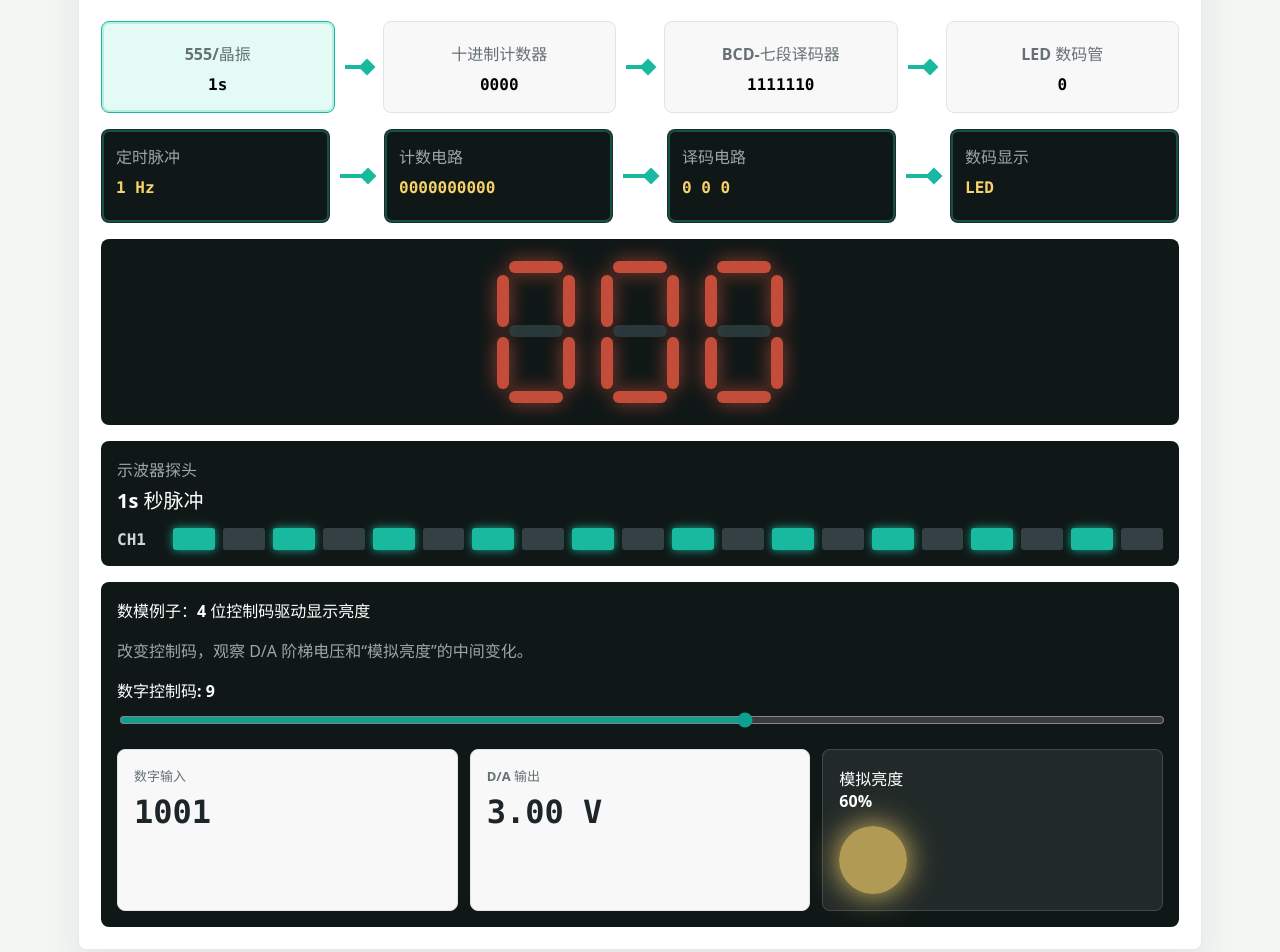
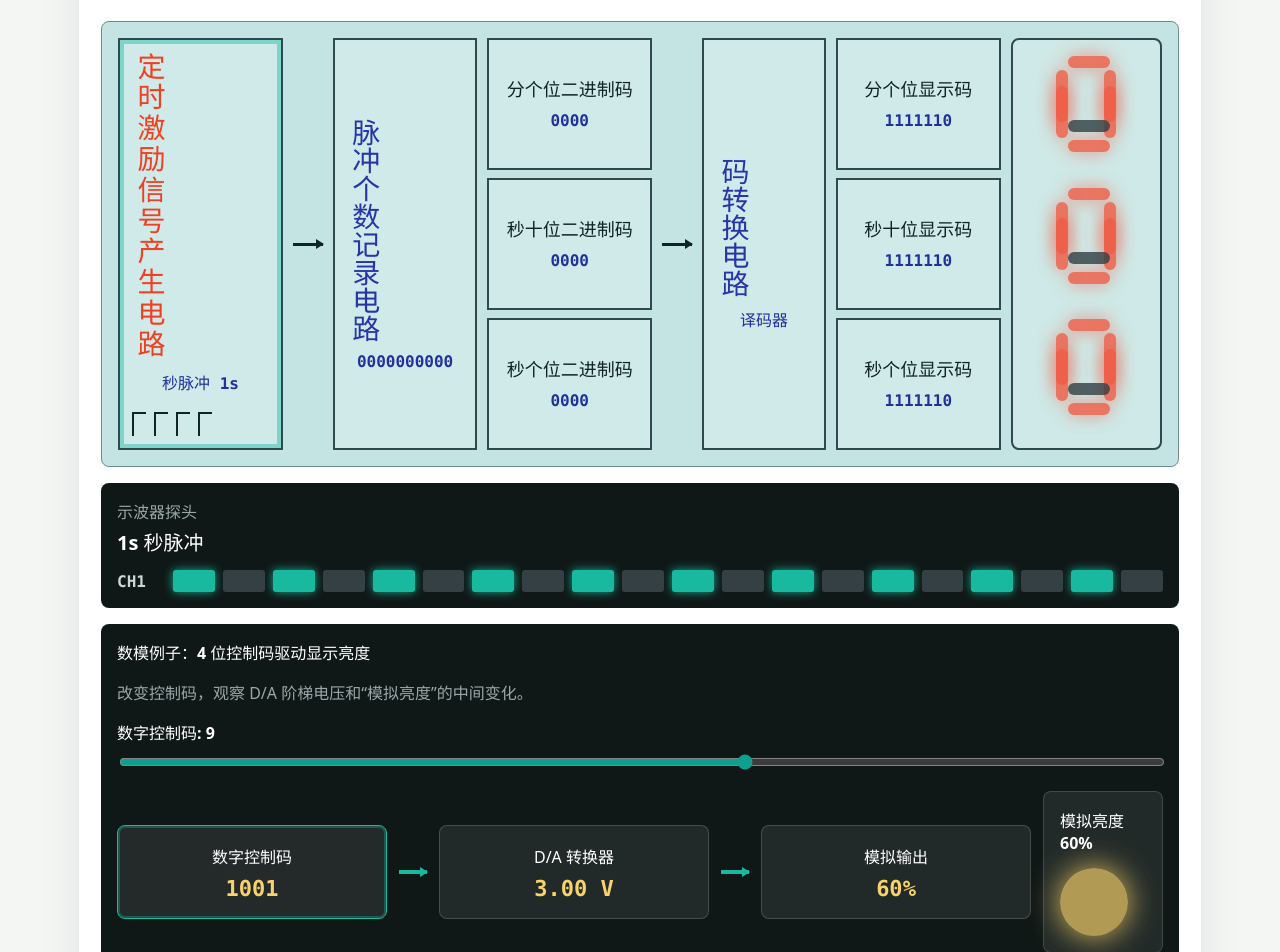
Before and after one commit to huihuinjust/Digital-Logic-Lab, a React (Vite) app: page / in a window 1280 px wide. Shown: the part 3060-4012 px from the top of the page. Built offline with nearby package versions, Linux system fonts and the light colour scheme.

Commit message:
Refine chapter one simulation fidelity

```diff
--- a/src/App.jsx
+++ b/src/App.jsx
@@ -263,41 +263,58 @@ function DigitalTimerLab() {
         <button className="ghost-action small" onClick={() => setSeconds(0)}>复位</button>
         <strong>{String(minuteOnes)}:{String(secondTens)}{String(secondOnes)}</strong>
       </div>
-      <div className="timer-circuit">
-        <button className={probe === "clk" ? "active" : ""} onClick={() => setProbe("clk")}>
-          <span>555/晶振</span><b>1s</b>
+      <div className="timer-schematic">
+        <button className={`timer-source ${probe === "clk" ? "active" : ""}`} onClick={() => setProbe("clk")}>
+          <span>定时激励信号产生电路</span>
+          <b>秒脉冲 1s</b>
+          <MiniPulse />
         </button>
-        <i />
-        <button className={probe === "counter" ? "active" : ""} onClick={() => setProbe("counter")}>
-          <span>十进制计数器</span><b>{secondOnes.toString(2).padStart(4, "0")}</b>
+        <i className="schematic-arrow" />
+        <button className={`timer-counter ${probe === "counter" ? "active" : ""}`} onClick={() => setProbe("counter")}>
+          <span>脉冲个数记录电路</span>
+          <b>{seconds.toString(2).padStart(10, "0")}</b>
         </button>
-        <i />
-        <button className={probe === "decoder" ? "active" : ""} onClick={() => setProbe("decoder")}>
-          <span>BCD-七段译码器</span><b>{sevenSegmentBits(secondOnes).join("")}</b>
+        <div className="bcd-stack">
+          {[
+            ["分个位二进制码", minuteOnes],
+            ["秒十位二进制码", secondTens],
+            ["秒个位二进制码", secondOnes]
+          ].map(([label, value]) => (
+            <button className={probe === "counter" ? "active" : ""} key={label} onClick={() => setProbe("counter")}>
+              <span>{label}</span>
+              <b>{value.toString(2).padStart(4, "0")}</b>
+            </button>
+          ))}
+        </div>
+        <i className="schematic-arrow" />
+        <button className={`decoder-block ${probe === "decoder" ? "active" : ""}`} onClick={() => setProbe("decoder")}>
+          <span>码转换电路</span>
+          <b>译码器</b>
         </button>
-        <i />
-        <button className={probe === "display" ? "active" : ""} onClick={() => setProbe("display")}>
-          <span>LED 数码管</span><b>{secondOnes}</b>
-        </button>
-      </div>
-      <div className="system-flow">
-        {["定时脉冲", "计数电路", "译码电路", "数码显示"].map((label, index) => (
-          <React.Fragment key={label}>
-            <div className={index <= 3 ? "flow-node active" : "flow-node"}>
+        <div className="display-stack">
+          {[
+            ["分个位显示码", minuteOnes],
+            ["秒十位显示码", secondTens],
+            ["秒个位显示码", secondOnes]
+          ].map(([label, value]) => (
+            <button className={probe === "display" ? "active" : ""} key={label} onClick={() => setProbe("display")}>
               <span>{label}</span>
-              <b>{index === 0 ? "1 Hz" : index === 1 ? seconds.toString(2).padStart(10, "0") : index === 2 ? digits.join(" ") : "LED"}</b>
-            </div>
-            {index < 3 && <i className="flow-arrow" />}
-          </React.Fragment>
-        ))}
-      </div>
-      <div className="seven-seg-row">
-        {digits.map((digit, index) => <SevenSegment key={index} digit={digit} />)}
+              <b>{sevenSegmentBits(value).join("")}</b>
+            </button>
+          ))}
+        </div>
+        <div className="timer-displays" onClick={() => setProbe("display")}>
+          {digits.map((digit, index) => <SevenSegment key={index} digit={digit} />)}
+        </div>
       </div>
       <Oscilloscope title={probeLabels[probe]} bits={probeBits} tick={seconds} />
       <DacExample />
     </div>
   );
+}
+
+function MiniPulse() {
+  return <div className="mini-pulse"><i /><i /><i /><i /></div>;
 }
 
 function SevenSegment({ digit }) {
@@ -355,7 +372,9 @@ function Oscilloscope({ title, bits, tick }) {
 
 function DacExample() {
   const [code, setCode] = useState(9);
+  const [probe, setProbe] = useState("digital");
   const voltage = ((code / 15) * 5).toFixed(2);
+  const bits = code.toString(2).padStart(4, "0").split("").map(Number);
   return (
     <div className="dac-example">
       <div>
@@ -363,14 +382,31 @@ function DacExample() {
         <p>改变控制码，观察 D/A 阶梯电压和“模拟亮度”的中间变化。</p>
       </div>
       <Slider label="数字控制码" unit="" value={code} min={0} max={15} setValue={setCode} />
-      <div className="dac-flow">
-        <RadixCard label="数字输入" value={code.toString(2).padStart(4, "0")} />
-        <RadixCard label="D/A 输出" value={`${voltage} V`} />
+      <div className="dac-schematic">
+        <button className={probe === "digital" ? "active" : ""} onClick={() => setProbe("digital")}>
+          <span>数字控制码</span>
+          <b>{code.toString(2).padStart(4, "0")}</b>
+        </button>
+        <i />
+        <button className={probe === "dac" ? "active" : ""} onClick={() => setProbe("dac")}>
+          <span>D/A 转换器</span>
+          <b>{voltage} V</b>
+        </button>
+        <i />
+        <button className={probe === "analog" ? "active" : ""} onClick={() => setProbe("analog")}>
+          <span>模拟输出</span>
+          <b>{Math.round((code / 15) * 100)}%</b>
+        </button>
         <div className="analog-lamp" style={{ "--light": code / 15 }}>
           <span>模拟亮度</span>
           <b>{Math.round((code / 15) * 100)}%</b>
         </div>
       </div>
+      <Oscilloscope
+        title={probe === "digital" ? "4 位数字码" : probe === "dac" ? "D/A 阶梯电压" : "负载亮度信号"}
+        bits={probe === "digital" ? bits : [code > 0 ? 1 : 0]}
+        tick={code}
+      />
     </div>
   );
 }
@@ -405,17 +441,10 @@ function NumberSystemLab() {
         <span>十进制输入</span>
         <input value={number} onChange={(event) => setNumber(event.target.value)} />
       </label>
-      <div className="segmented radix-tabs">
-        {[2, 8, 16].map((base) => (
-          <button className={baseView === base ? "active" : ""} key={base} onClick={() => setBaseView(base)}>
-            {base} 进制按权展开
-          </button>
-        ))}
-      </div>
       <div className="radix-grid">
-        <RadixCard label="二进制" value={binary} />
-        <RadixCard label="八进制" value={octal} />
-        <RadixCard label="十六进制" value={hex} />
+        <RadixCard label="二进制" value={binary} active={baseView === 2} onClick={() => setBaseView(2)} />
+        <RadixCard label="八进制" value={octal} active={baseView === 8} onClick={() => setBaseView(8)} />
+        <RadixCard label="十六进制" value={hex} active={baseView === 16} onClick={() => setBaseView(16)} />
       </div>
       <div className="weight-board">
         {powers.map((item, index) => (
@@ -488,12 +517,13 @@ function fractionToBase(frac, base, limit) {
   return out || "0";
 }
 
-function RadixCard({ label, value }) {
+function RadixCard({ label, value, active, onClick }) {
+  const Tag = onClick ? "button" : "div";
   return (
-    <div className="radix-card">
+    <Tag className={`radix-card ${active ? "active" : ""}`} onClick={onClick}>
       <span>{label}</span>
       <strong>{value}</strong>
-    </div>
+    </Tag>
   );
 }
 
@@ -643,9 +673,7 @@ function BasicLogicOperationLab() {
       <div className="gate-deep-grid">
         <div className="switch-circuit">
           <span>等效开关电路</span>
-          <div className={`circuit-line ${a ? "on" : ""}`}><b>A</b><i /></div>
-          {gate !== "NOT" && <div className={`circuit-line ${b ? "on" : ""}`}><b>B</b><i /></div>}
-          <div className={`circuit-lamp ${out ? "on" : ""}`}>{bit(out)}</div>
+          <SwitchCircuit gate={gate} a={a} b={b} out={out} />
           <p>{current.note}</p>
         </div>
         <div className="logic-symbol">
@@ -675,6 +703,50 @@ function BasicLogicOperationLab() {
   );
 }
 
+function SwitchCircuit({ gate, a, b, out }) {
+  const parallel = ["OR", "NOR"].includes(gate);
+  const inverted = ["NOT", "NAND", "NOR", "AOI"].includes(gate);
+  return (
+    <svg className="switch-svg" viewBox="0 0 360 210" role="img" aria-label="equivalent switch circuit">
+      <path className="wire-path" d="M55 60 H116 M244 60 H300 V150 H55 V60" />
+      <path className="battery" d="M42 118 H68 M48 132 H62" />
+      <text x="28" y="126">E</text>
+      <circle className={`bulb ${out ? "on" : ""}`} cx="300" cy="105" r="20" />
+      <path className={`bulb-mark ${out ? "on" : ""}`} d="M286 91 L314 119 M314 91 L286 119" />
+      <text x="325" y="110">F={bit(out)}</text>
+      {gate === "NOT" ? (
+        <>
+          <SwitchBlade x={144} y={60} closed={!a} label="A'" />
+          <text className="gate-hint" x="126" y="34">A=1 时断开，A=0 时闭合</text>
+        </>
+      ) : parallel ? (
+        <>
+          <path className="wire-path" d="M116 60 V38 H244 V60 M116 60 V82 H244 V60" />
+          <SwitchBlade x={150} y={38} closed={a} label="A" />
+          <SwitchBlade x={150} y={82} closed={b} label="B" />
+        </>
+      ) : (
+        <>
+          <SwitchBlade x={144} y={60} closed={a} label="A" />
+          <SwitchBlade x={204} y={60} closed={b} label="B" />
+        </>
+      )}
+      {inverted && <text className="gate-hint" x="120" y="190">输出端带小圆点表示取反</text>}
+    </svg>
+  );
+}
+
+function SwitchBlade({ x, y, closed, label }) {
+  return (
+    <g>
+      <circle className="switch-node" cx={x} cy={y} r="4" />
+      <circle className="switch-node" cx={x + 48} cy={y} r="4" />
+      <line className={`switch-blade ${closed ? "closed" : ""}`} x1={x} y1={y} x2={closed ? x + 48 : x + 38} y2={closed ? y : y - 22} />
+      <text x={x + 18} y={y - 30}>{label}</text>
+    </g>
+  );
+}
+
 function groupBits(bits) {
   return `${bits.slice(0, 4)} ${bits.slice(4)}`;
 }
@@ -689,11 +761,17 @@ function LogicLawLab() {
   const deMorganLeft = !(a && b);
   const deMorganRight = !a || !b;
   const laws = {
-    absorb: { name: "吸收律", left: "A+AB", right: "A", l: a || (a && b), r: a },
-    eliminate: { name: "消去律", left: "AB+AB'", right: "A", l: (a && b) || (a && !b), r: a },
-    consensus: { name: "冗余项", left: "AB+A'C+BC", right: "AB+A'C", l: (a && b) || (!a && c) || (b && c), r: (a && b) || (!a && c) },
-    demorgan: { name: "德摩根", left: "(AB)'", right: "A'+B'", l: deMorganLeft, r: deMorganRight },
-    dual: { name: "对偶分配", left: "(A+B)(A+C)", right: "A+BC", l: left, r: right }
+    zeroOne: { name: "0-1律", left: "A·0 / A+1", right: "0 / 1", l: a && false, r: false, explain: "与 0 相与必为 0；或 1 相或必为 1。" },
+    identity: { name: "自等律", left: "A·1 / A+0", right: "A", l: (a && true) || false, r: a, explain: "1 不限制与运算，0 不改变或运算。" },
+    idempotent: { name: "重叠律", left: "A+A / A·A", right: "A", l: (a || a) && (a && a), r: a, explain: "同一个条件重复出现不会改变结果。" },
+    complement: { name: "互补律", left: "A+A' / A·A'", right: "1 / 0", l: a || !a, r: true, explain: "一个变量和它的反变量总有一个成立。" },
+    absorb: { name: "吸收律", left: "A+AB", right: "A", l: a || (a && b), r: a, explain: "当 A=1 时 AB 已被 A 覆盖；当 A=0 时 AB 必为 0。" },
+    absorb2: { name: "吸收律2", left: "A(A+B)", right: "A", l: a && (a || b), r: a, explain: "A 已经作为必要条件，括号中的 A+B 不再增加限制。" },
+    eliminate: { name: "消去律", left: "AB+AB'", right: "A", l: (a && b) || (a && !b), r: a, explain: "提取 A 后得到 A(B+B')=A。" },
+    combine: { name: "相邻合并", left: "A'BC+ABC", right: "BC", l: (!a && b && c) || (a && b && c), r: b && c, explain: "两个最小项只差 A，可消去 A。" },
+    consensus: { name: "冗余项", left: "AB+A'C+BC", right: "AB+A'C", l: (a && b) || (!a && c) || (b && c), r: (a && b) || (!a && c), explain: "BC 项被 AB 和 A'C 覆盖，是多余项。" },
+    demorgan: { name: "德摩根", left: "(AB)'", right: "A'+B'", l: deMorganLeft, r: deMorganRight, explain: "与的反函数等于各变量取反后作或。" },
+    dual: { name: "对偶分配", left: "(A+B)(A+C)", right: "A+BC", l: left, r: right, explain: "这是 A(B+C)=AB+AC 的对偶形式。" }
   };
   const activeLaw = laws[law];
 
@@ -728,6 +806,10 @@ function LogicLawLab() {
           <strong>{activeLaw.right}</strong>
           <b>{bit(activeLaw.r)}</b>
         </div>
+      </div>
+      <div className="law-explain">
+        <strong>为什么成立</strong>
+        <p>{activeLaw.explain}</p>
       </div>
       <div className="law-grid">
         <div>
@@ -814,7 +896,8 @@ function KmapLab() {
           </div>
           <div className="kmap-result">
             <span>Σm({ones4.join(", ") || "空"})</span>
-            <strong>{suggestFourVariable(ones4)}</strong>
+            <strong>标准与或式：{fourVariableCanonical(ones4)}</strong>
+            <strong>化简形式：{suggestFourVariable(ones4)}</strong>
             <p>四变量图的左右边界、上下边界也相邻。点击格子可以模拟填图和重新圈组。</p>
           </div>
         </div>
@@ -839,11 +922,19 @@ function simplifyThreeVariable(ones) {
 function suggestFourVariable(ones) {
   const canonical = [0, 1, 3, 7, 8, 10, 13];
   if (canonical.every((x) => ones.includes(x)) && ones.length === canonical.length) {
-    return "示例圈组：A'B'C' + A'CD + AB'C'D' + ABC'D";
+    return "A'B'D + A'CD + B'C'D' + AB'CD' + ABC'D";
   }
   if (ones.length === 0) return "F = 0";
   if (ones.length === 16) return "F = 1";
   return `F = Σm(${ones.join(", ")})`;
+}
+
+function fourVariableCanonical(ones) {
+  if (ones.length === 0) return "0";
+  return ones.map((m) => {
+    const bits = m.toString(2).padStart(4, "0");
+    return ["A", "B", "C", "D"].map((v, i) => bits[i] === "1" ? v : `${v}'`).join("");
+  }).join(" + ");
 }
 
 function LearningBlock({ title, items, mode }) {
--- a/src/styles/main.css
+++ b/src/styles/main.css
@@ -1036,6 +1036,130 @@ main {
   width: 12px;
 }
 
+.timer-schematic {
+  background: #c3e4e2;
+  border: 1px solid #6f8b8e;
+  border-radius: 8px;
+  display: grid;
+  gap: 10px;
+  grid-template-columns: 1.2fr 30px 1.05fr 1.2fr 30px 0.9fr 1.2fr 1.1fr;
+  margin-top: 16px;
+  padding: 16px;
+}
+
+.timer-schematic button {
+  background: rgba(255, 255, 255, 0.22);
+  border: 2px solid #31484d;
+  color: #102326;
+  min-height: 118px;
+  padding: 12px;
+}
+
+.timer-schematic button.active,
+.timer-displays:hover {
+  box-shadow: inset 0 0 0 4px rgba(24, 185, 159, 0.45);
+}
+
+.timer-schematic span,
+.timer-schematic b {
+  display: block;
+}
+
+.timer-schematic span {
+  font-size: 18px;
+  font-weight: 900;
+  line-height: 1.3;
+}
+
+.timer-schematic b {
+  color: #20309c;
+  font-family: Consolas, monospace;
+  margin-top: 10px;
+}
+
+.timer-source span,
+.timer-counter span,
+.decoder-block span {
+  writing-mode: vertical-rl;
+}
+
+.timer-source span {
+  color: #f13f20;
+  font-size: 28px;
+  letter-spacing: 0.1em;
+}
+
+.timer-counter span,
+.decoder-block span {
+  color: #2835a8;
+  font-size: 28px;
+}
+
+.bcd-stack,
+.display-stack {
+  display: grid;
+  gap: 8px;
+}
+
+.bcd-stack button,
+.display-stack button {
+  min-height: 88px;
+}
+
+.schematic-arrow,
+.timer-schematic > i {
+  align-self: center;
+  background: #102326;
+  height: 3px;
+  position: relative;
+}
+
+.schematic-arrow::after,
+.timer-schematic > i::after {
+  border-bottom: 5px solid transparent;
+  border-left: 8px solid #102326;
+  border-top: 5px solid transparent;
+  content: "";
+  position: absolute;
+  right: -1px;
+  top: -4px;
+}
+
+.timer-displays {
+  background: rgba(255, 255, 255, 0.18);
+  border: 2px solid #31484d;
+  border-radius: 8px;
+  cursor: pointer;
+  display: grid;
+  gap: 10px;
+  padding: 12px;
+}
+
+.timer-displays .seven-seg {
+  height: 104px;
+  justify-self: center;
+  width: 68px;
+}
+
+.timer-displays .seven-seg .a,
+.timer-displays .seven-seg .d,
+.timer-displays .seven-seg .g {
+  width: 42px;
+}
+
+.mini-pulse {
+  display: flex;
+  gap: 8px;
+  margin-top: 18px;
+}
+
+.mini-pulse i {
+  border-left: 2px solid #102326;
+  border-top: 2px solid #102326;
+  height: 24px;
+  width: 14px;
+}
+
 .flow-node {
   background: #101817;
   border: 1px solid rgba(255, 255, 255, 0.08);
@@ -1228,6 +1352,55 @@ main {
   display: block;
 }
 
+.dac-schematic {
+  align-items: center;
+  display: grid;
+  gap: 12px;
+  grid-template-columns: 1fr 28px 1fr 28px 1fr 120px;
+}
+
+.dac-schematic button {
+  background: rgba(255, 255, 255, 0.08);
+  border: 1px solid rgba(255, 255, 255, 0.16);
+  border-radius: 8px;
+  color: white;
+  min-height: 94px;
+  padding: 14px;
+}
+
+.dac-schematic button.active {
+  border-color: #18b99f;
+  box-shadow: inset 0 0 0 2px rgba(24, 185, 159, 0.32);
+}
+
+.dac-schematic button span,
+.dac-schematic button b {
+  display: block;
+}
+
+.dac-schematic button b {
+  color: #f8d36b;
+  font-family: Consolas, monospace;
+  font-size: 22px;
+  margin-top: 8px;
+}
+
+.dac-schematic > i {
+  background: #18b99f;
+  height: 4px;
+  position: relative;
+}
+
+.dac-schematic > i::after {
+  border-bottom: 5px solid transparent;
+  border-left: 8px solid #18b99f;
+  border-top: 5px solid transparent;
+  content: "";
+  position: absolute;
+  right: -1px;
+  top: -3px;
+}
+
 .number-input {
   display: grid;
   gap: 8px;
@@ -1266,6 +1439,18 @@ main {
   border: 1px solid #dfe5e2;
   border-radius: 8px;
   padding: 16px;
+}
+
+button.radix-card {
+  color: inherit;
+  text-align: left;
+  width: 100%;
+}
+
+.radix-card.active {
+  background: #e4fbf5;
+  border-color: #18b99f;
+  box-shadow: inset 0 0 0 2px rgba(24, 185, 159, 0.18);
 }
 
 .radix-card span,
@@ -1530,9 +1715,73 @@ main {
   line-height: 1.6;
 }
 
+.switch-svg {
+  background: #fff8f8;
+  border: 1px solid #ecdede;
+  border-radius: 8px;
+  display: block;
+  min-height: 220px;
+  width: 100%;
+}
+
+.wire-path,
+.switch-blade {
+  fill: none;
+  stroke: #111;
+  stroke-linecap: round;
+  stroke-width: 4;
+}
+
+.switch-blade.closed {
+  stroke: #18b99f;
+}
+
+.switch-node,
+.battery {
+  fill: none;
+  stroke: #111;
+  stroke-width: 3;
+}
+
+.battery {
+  stroke-linecap: round;
+}
+
+.bulb {
+  fill: #ffffff;
+  stroke: #111;
+  stroke-width: 4;
+}
+
+.bulb.on {
+  fill: #f8d36b;
+  filter: drop-shadow(0 0 12px rgba(248, 211, 107, 0.9));
+}
+
+.bulb-mark {
+  fill: none;
+  stroke: #111;
+  stroke-width: 3;
+}
+
+.gate-hint,
+.switch-svg text {
+  fill: #111;
+  font-family: "Times New Roman", serif;
+  font-size: 24px;
+  font-weight: 700;
+}
+
+.gate-hint {
+  font-family: "Microsoft YaHei", sans-serif;
+  font-size: 14px;
+}
+
 .symbol-stage {
-  background: #101817;
-  border-radius: 8px;
+  background: #ffffff;
+  border: 1px solid #dfe5e2;
+  border-radius: 8px;
+  color: #1e2528;
   display: grid;
   gap: 10px;
   grid-template-columns: 1fr 120px 1fr 78px;
@@ -1540,6 +1789,23 @@ main {
   padding: 14px;
 }
 
+.symbol-stage .wire {
+  color: #667176;
+}
+
+.symbol-stage .wire.on {
+  color: #0f9f8f;
+}
+
+.symbol-stage .gate-body {
+  background: #ffffff;
+  color: #1e2528;
+}
+
+.symbol-stage .lamp {
+  color: white;
+}
+
 .logic-symbol > strong {
   display: block;
   font-family: Consolas, monospace;
@@ -1594,6 +1860,26 @@ main {
 
 .law-visual > i {
   text-align: center;
+}
+
+.law-explain {
+  background: #fff5d6;
+  border: 1px solid #efd27d;
+  border-radius: 8px;
+  margin-top: 12px;
+  padding: 14px 16px;
+}
+
+.law-explain strong,
+.law-explain p {
+  display: block;
+  margin: 0;
+}
+
+.law-explain p {
+  color: #5f5530;
+  line-height: 1.65;
+  margin-top: 6px;
 }
 
 .law-grid p {
@@ -1802,11 +2088,15 @@ main {
   .logic-operation-grid,
   .kmap-layout,
   .system-flow,
-  .timer-controls {
+  .timer-controls,
+  .timer-schematic,
+  .dac-schematic {
     grid-template-columns: 1fr;
   }
 
-  .flow-arrow {
+  .flow-arrow,
+  .timer-schematic > i,
+  .dac-schematic > i {
     display: none;
   }
 
```
